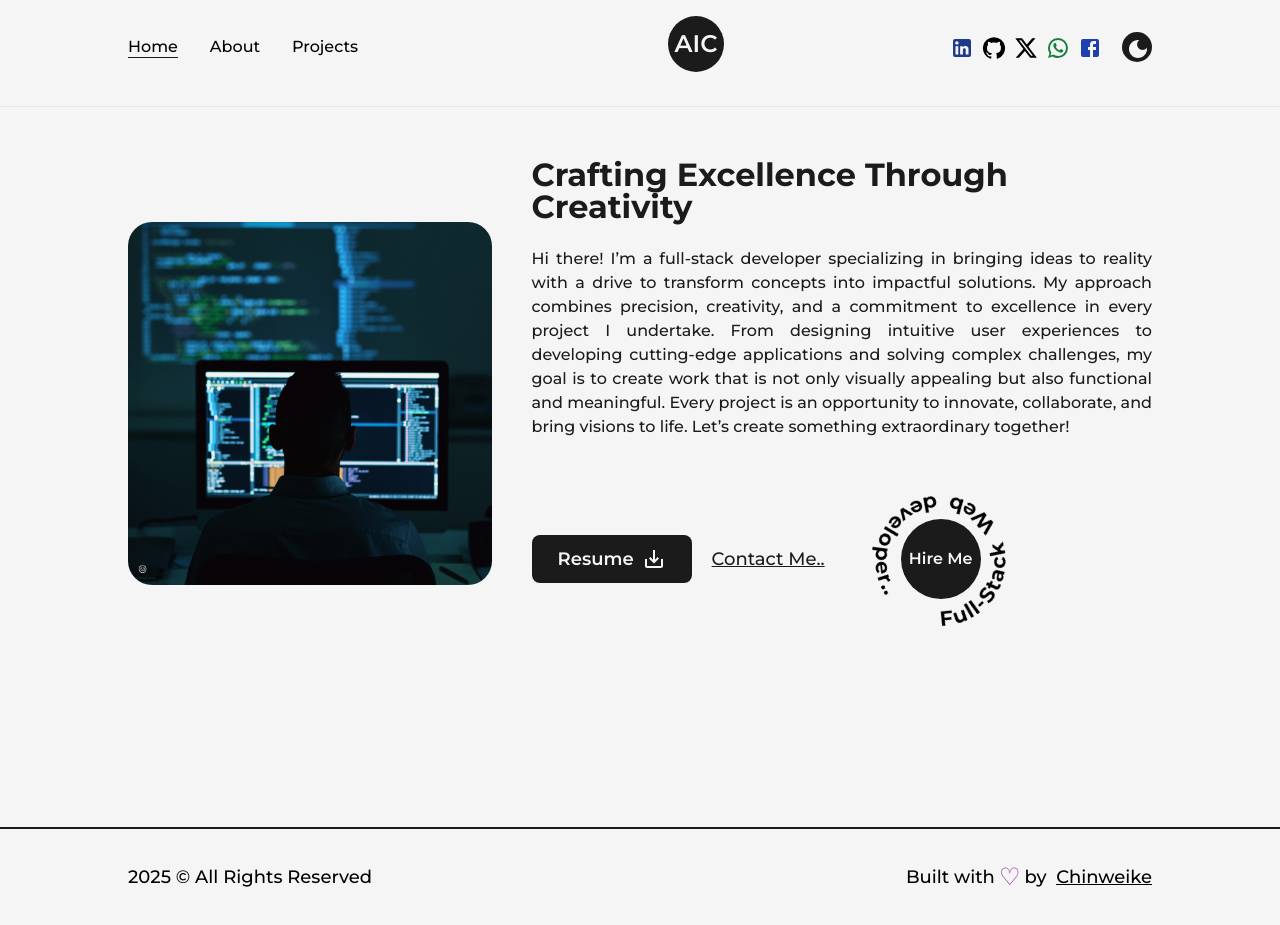
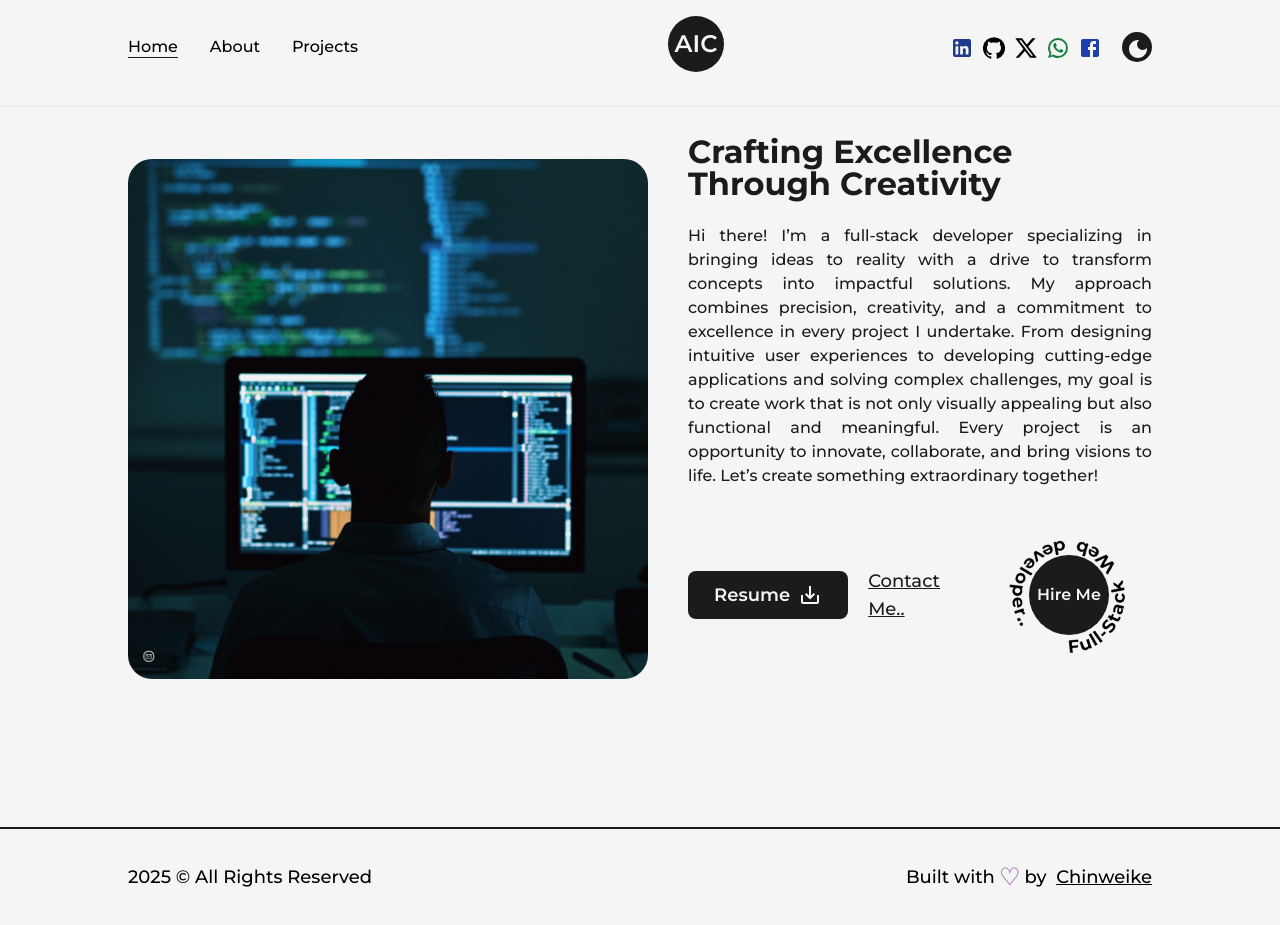
Before and after one commit to Chinweike99/chinweike, a Next.js app: page / in a window 1280 px wide. Built offline with nearby package versions, Linux system fonts and the light colour scheme.

Commit message:
height adjusted

```diff
--- a/src/pages/index.js
+++ b/src/pages/index.js
@@ -46,7 +46,7 @@ export default function Home() {
         <Layout className="pt-0 md:pt-8 sm:pt-4 lg:pt-0">
           <div className="flex lg:flex-col gap-10 items-center justify-between w-full">
             <motion.div
-              className="w-[50vh] md:w-2/3 lg:w-[35vh]"
+              className="w-full md:w-2/3 lg:w-[40vh] mt-8"
               variants={imageSlide}
               initial="initial"
               animate="animate"
```
